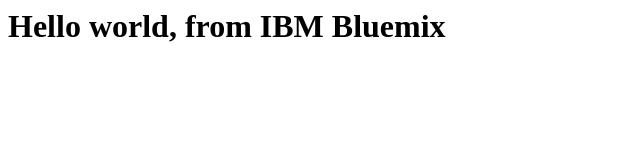
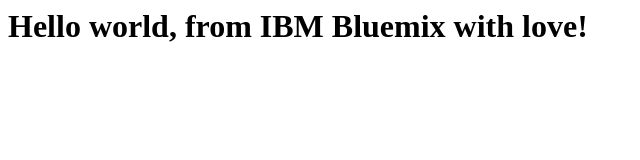
Before and after one commit to cvignola/node-web, a website: page public/index.html in a window 1280 px wide. Shown: the whole page, without its empty margins (0-640 px from the left). Drawn offline with Linux system fonts and the light colour scheme.

Commit message:
update index

```diff
--- a/public/index.html
+++ b/public/index.html
@@ -6,7 +6,7 @@
     </head>
     <body>
 
-        <h1 class="myclass">Hello world, from IBM Bluemix</h1>
+        <h1 class="myclass">Hello world, from IBM Bluemix with love!</h1>
 
     </body>
 
```
